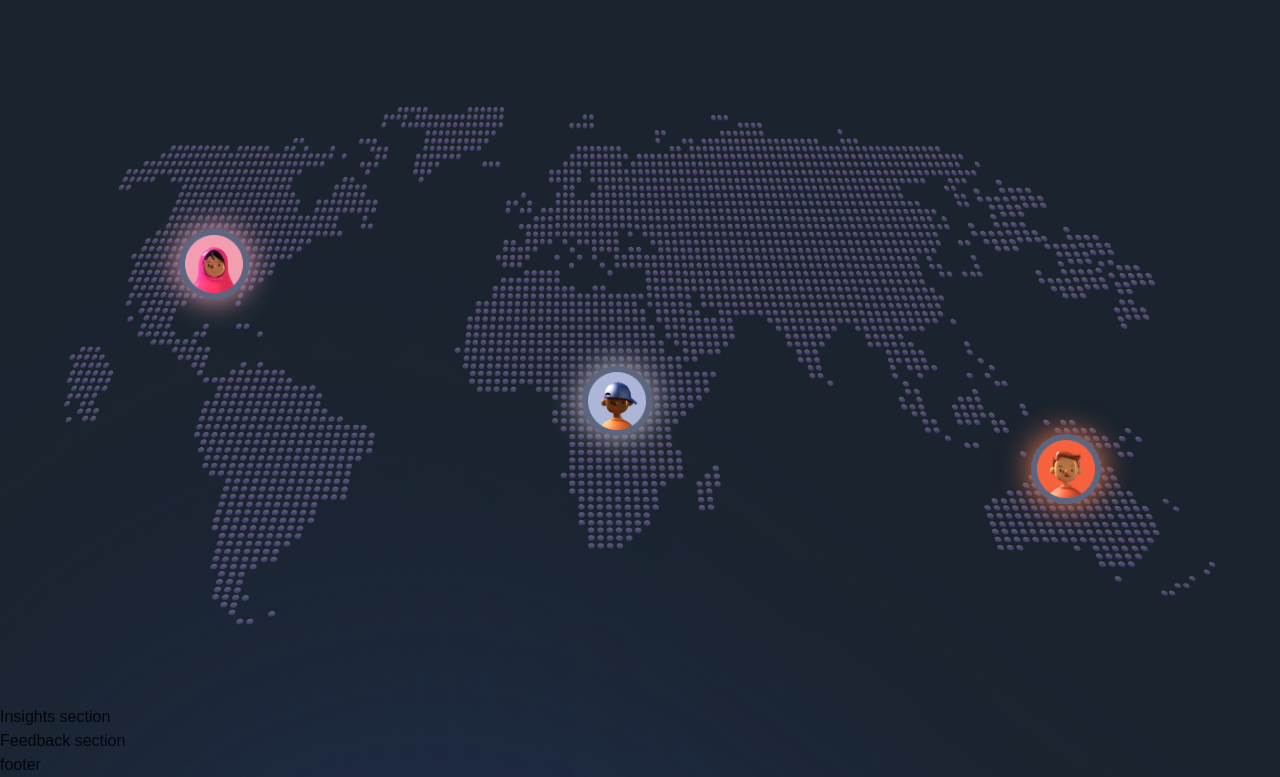
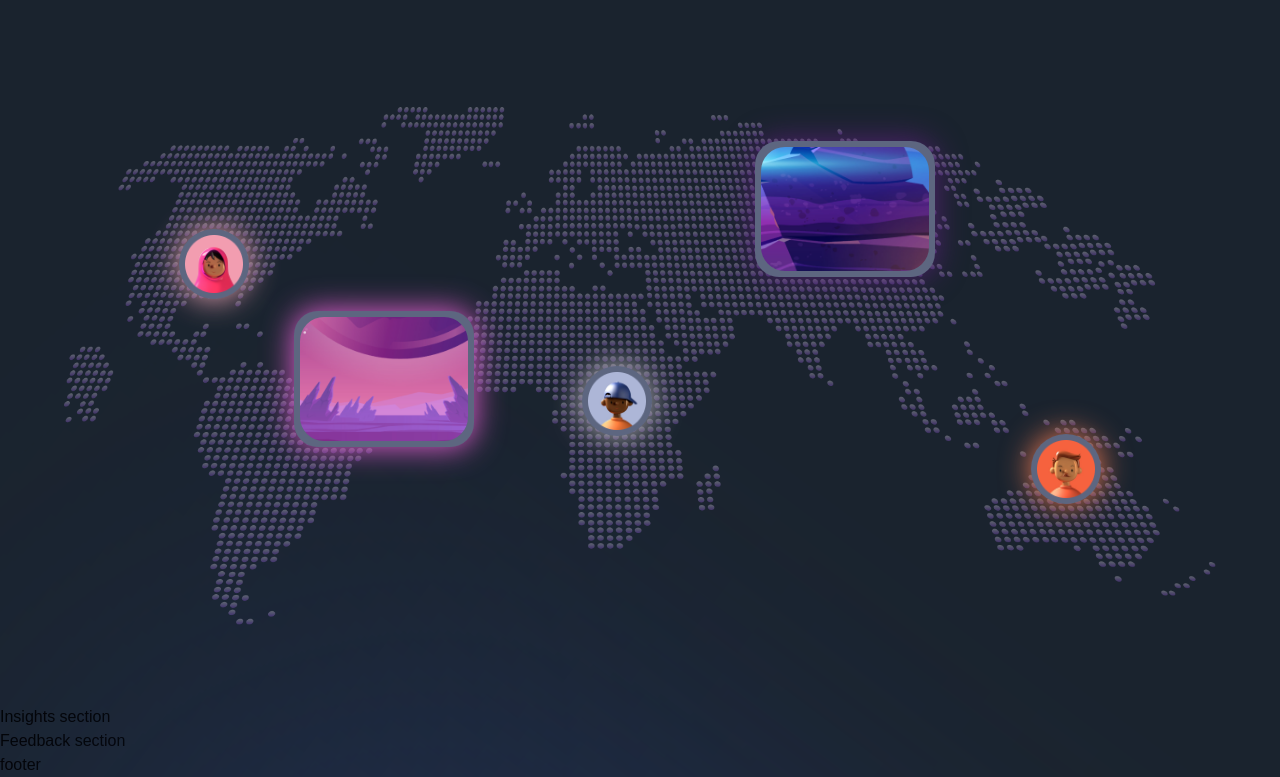
Before and after one commit to mikaelpizzi/metaversus, a Next.js app: page / in a window 1280 px wide. Shown: the part 4535-5312 px from the top of the page. Built offline with nearby package versions, Linux system fonts and the light colour scheme; a web font is replaced by a local one.

Commit message:
feat: Add more images to 'World' section

```diff
--- a/sections/World.jsx
+++ b/sections/World.jsx
@@ -60,6 +60,24 @@ const World = () => (
             className='w-full h-full'
           />
         </div>
+        <div
+          className='absolute top-[40%] left-[20%] lg:w-[180px] w-0 lg:h-[136px] h-0 p-[6px] lg:rounded-[24px] lg:bg-[#5d6680] lg:shadow-[0_0px_30px_1px_#de5dcd]'
+        >
+          <img
+            src='meta-01.png'
+            alt='people'
+            className='w-full h-full rounded-[24px]'
+          />
+        </div>
+        <div
+          className='absolute lg:top-[9%] top-[20%] lg:left-[60%] left-[60%] sm:w-[180px] w-0 sm:h-[136px] h-0 p-[6px] rounded-[24px] sm:bg-[#5d6680] shadow-[0_0px_30px_1px_#691f8ea9]'
+        >
+          <img
+            src='meta-02.png'
+            alt='people'
+            className='w-full h-full rounded-[24px]'
+          />
+        </div>
       </motion.div>
     </motion.div>
   </section>
```
Also changed, not shown: public/meta-01.png (added), public/meta-02.png (added).
